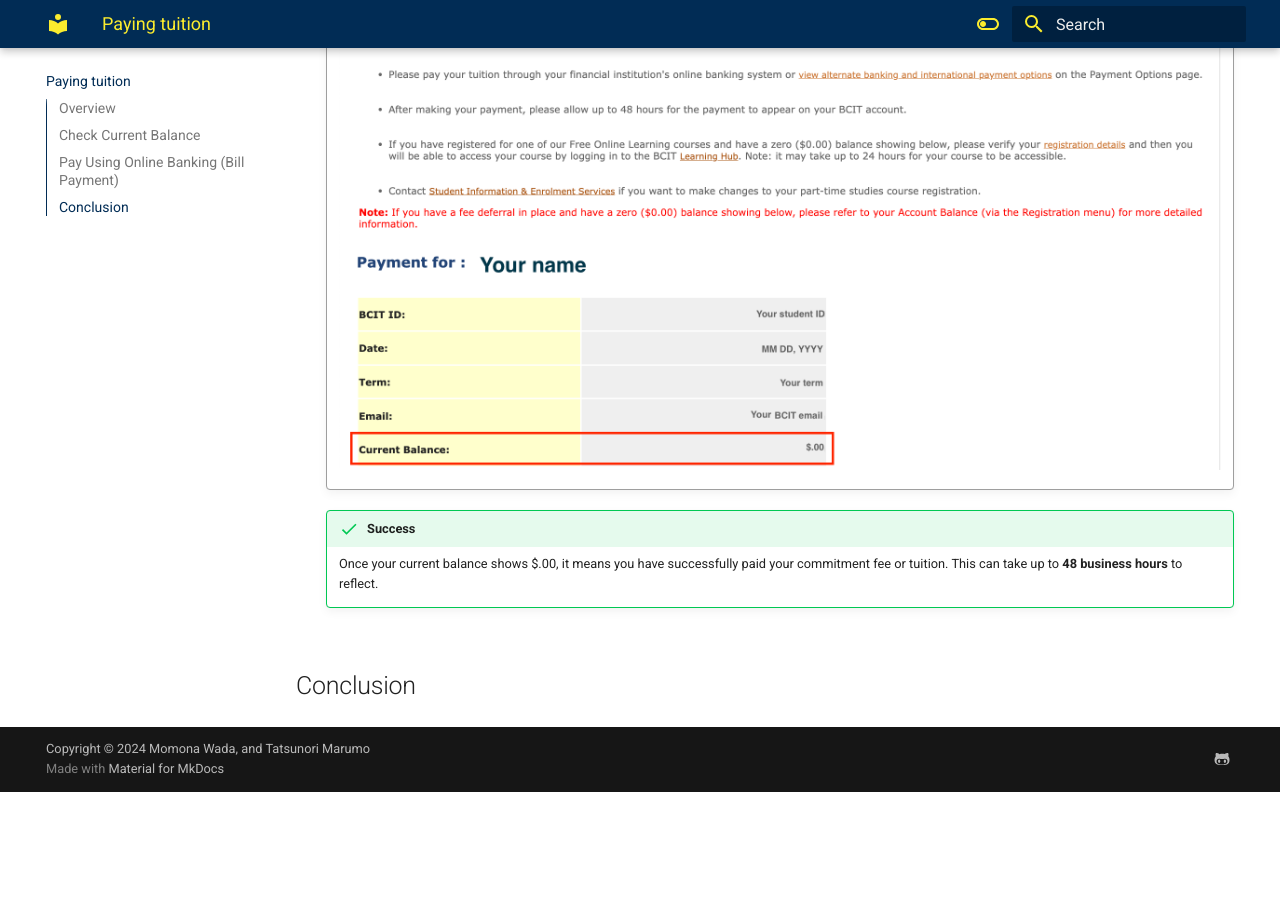
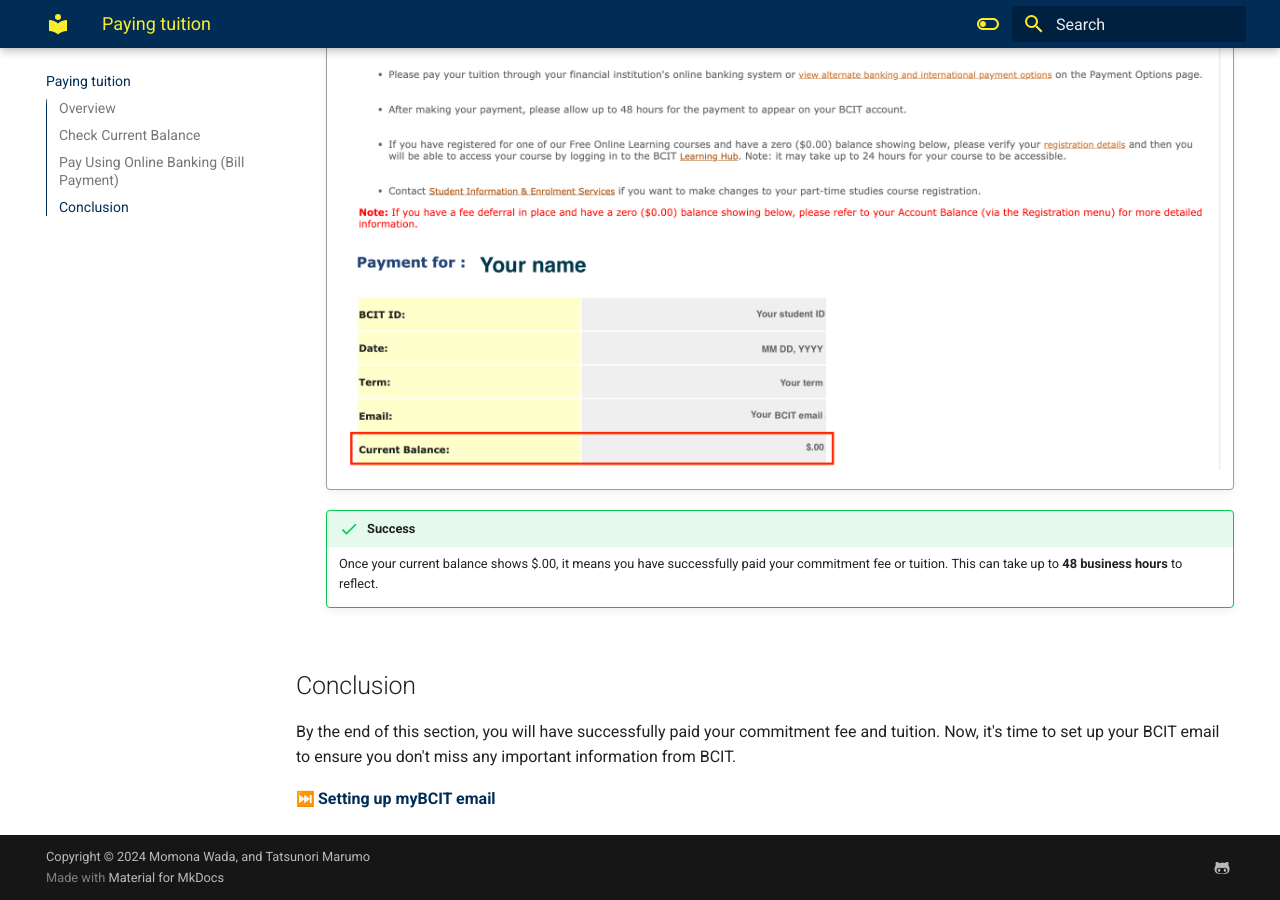
Before and after one commit to TatsunoriMarumo/myBCIT-Guide, an MkDocs documentation site: the page built from docs/paying-tuition.md, in a window 1280 px wide and 900 px high, scrolled down 4939 px. Built offline with MkDocs 1.6.1 and Material for MkDocs 9.7.7, drawn with Linux system fonts in a browser that asks for light colours; nearby versions of some CDN libraries; emoji names are drawn with the system emoji font; comment, search, counter and statistics services are not loaded; before the commit the page ends 5731 px from its top, so only the background shows below that; some of the changed text lies outside the part shown.

Commit message:
Add conclusion in Paying tuition

```diff
--- a/docs/paying-tuition.md
+++ b/docs/paying-tuition.md
@@ -68,3 +68,7 @@ After checking your current balance, proceed with making your payment through on
 
 
 ## Conclusion
+By the end of this section, you will have successfully paid your commitment fee and tuition.
+Now, it's time to set up your BCIT email to ensure you don't miss any important information from BCIT.
+
+:track_next: **[Setting up myBCIT email](setting-up-email.md)**
```
Also changed, not shown: other parts of docs/paying-tuition.md (+1 -1 lines).
